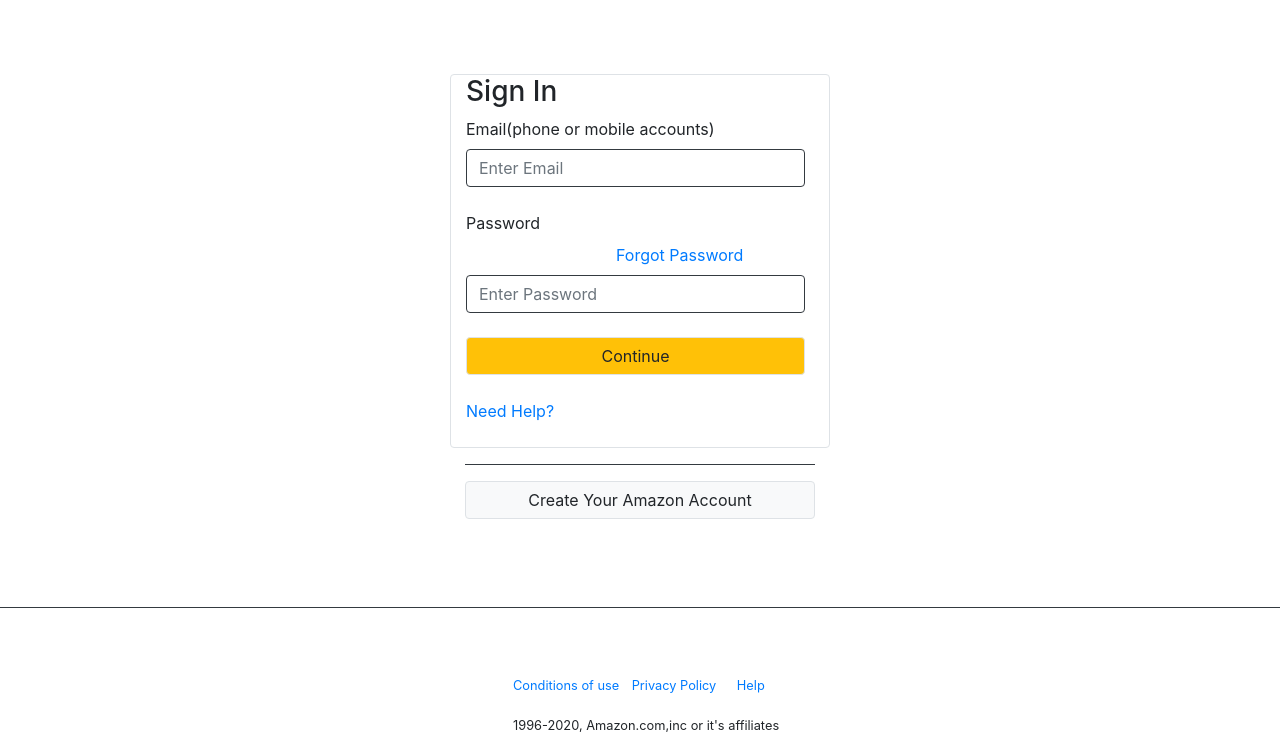
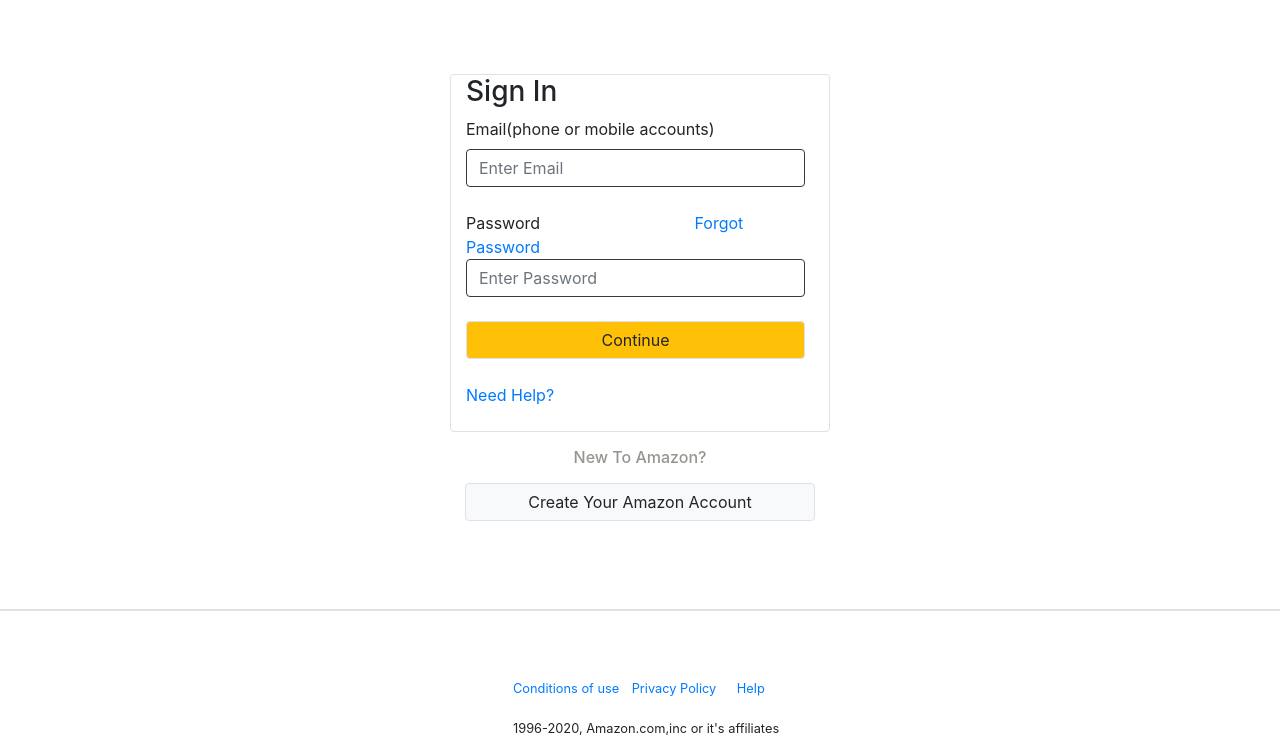
Before and after one commit to Jay8991/amazon_replica, a plain HTML site: page index.html in a window 1280 px wide. Shown: the part 101-856 px from the top of the page. Drawn offline with nearby package versions, Linux system fonts and the light colour scheme.

Commit message:
second commit

```diff
--- a/index.html
+++ b/index.html
@@ -29,13 +29,17 @@
                     <form>
                         <div class="form-group mb-4">
                             <label for="email">Email(phone or mobile accounts)</label>
-                            <input type="text" placeholder="Enter Email" class="form-control border-dark">
+                            <input type="email" placeholder="Enter Email" class="form-control border-dark">
                         </div>
                         <div class="form-group mb-4">
-                            <label for="password">Password</label>
-                            <label for="forgot-password"><a class="forgot-pswd-margin" href="#">Forgot Password</a></label>
-                            <!-- <span>Password</span>
-                            <span><a class="forgot-pswd-margin" href="">Forgot Password</a></span> -->
+
+                            <!-- <label for="password">Password</label> -->
+                            <span>Password</span>
+                            <!-- <span><a href="">Forgot Password</a></span> -->
+                            <a href="#" class="forgot-pswd-margin">Forgot Password</a>
+
+
+
                             <input type="password" placeholder="Enter Password" class="form-control border-dark">
                         </div>
                         <button class="btn btn-warning btn-block border mb-4">Continue</button>
@@ -46,7 +50,7 @@
             </div>
             <div class="row">
                 <div class="col-4 offset-4 mb-5">
-                    <hr class="border-dark">
+                    <h6 class="text-center mt-3 mb-3">New To Amazon?</h6>
                     <button class="btn btn-light btn-block border mb-4">Create Your Amazon Account</button>
                 </div>
             </div>
@@ -55,7 +59,7 @@
     </main>
 
     <footer>
-        <hr class="border-dark"/>
+        <hr class=" border border-dark-50"/>
         <div class="container">
             <div class="row">
                 <div class="col-4"></div>
--- a/static/css/custom.css
+++ b/static/css/custom.css
@@ -1,3 +1,7 @@
 .forgot-pswd-margin {
     margin-left: 150px;
 }
+
+h6 {
+    color: #959690;
+}
```
